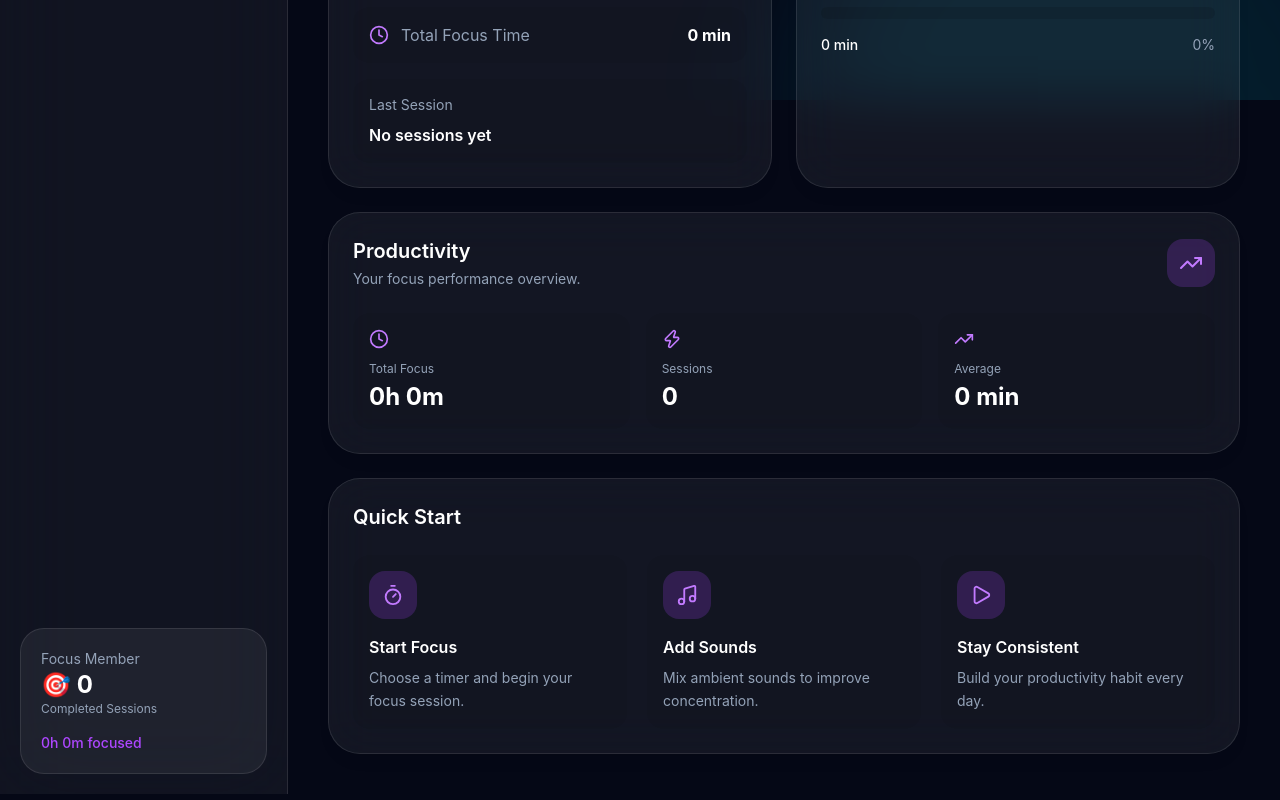
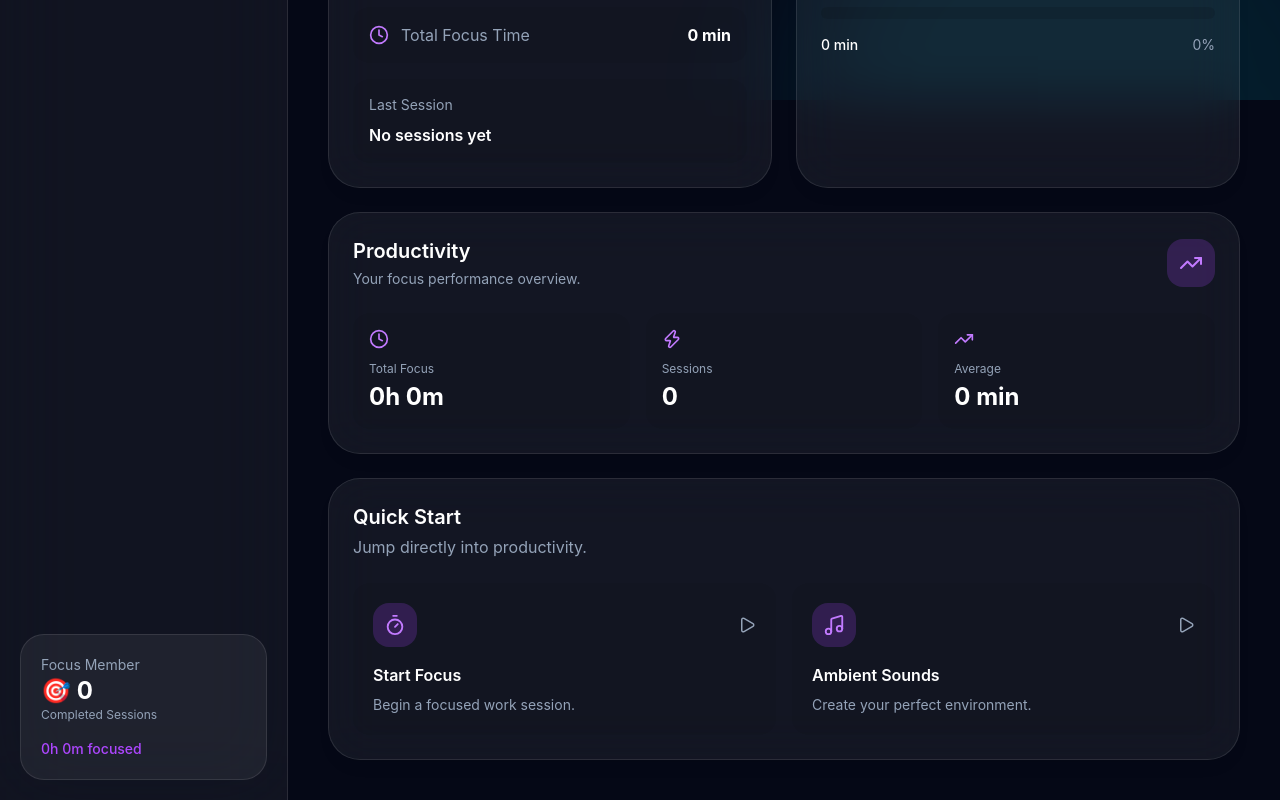
Before and after one commit to djabranemmd/ambient-focus-app, a React (Vite) app: page / in a window 1280 px wide. Shown: the part 700-1500 px from the top of the page. Built offline with nearby package versions, Linux system fonts and the light colour scheme.

Commit message:
feat: add quick start dashboard card

```diff
--- a/src/components/dashboard/QuickStart.jsx
+++ b/src/components/dashboard/QuickStart.jsx
@@ -1,3 +1,7 @@
+import {
+  memo,
+} from "react";
+
 import {
   Play,
   Music,
@@ -6,32 +10,54 @@ import {
 
 import Card from "../ui/Card";
 
+import {
+  useNavigation,
+  PAGES,
+} from "../../context/NavigationContext";
+
+
 
 function QuickStart() {
 
 
-  const steps = [
+  const {
+    setActivePage,
+  } = useNavigation();
+
+
+
+
+  const actions = [
+
     {
+      id: PAGES.FOCUS,
+
+      title: "Start Focus",
+
+      description:
+        "Begin a focused work session.",
+
       icon: Timer,
-      title: "Start Focus",
-      description:
-        "Choose a timer and begin your focus session.",
+
     },
 
+
     {
+      id: PAGES.SOUNDS,
+
+      title: "Ambient Sounds",
+
+      description:
+        "Create your perfect environment.",
+
       icon: Music,
-      title: "Add Sounds",
-      description:
-        "Mix ambient sounds to improve concentration.",
+
     },
 
-    {
-      icon: Play,
-      title: "Stay Consistent",
-      description:
-        "Build your productivity habit every day.",
-    },
   ];
+
+
+
 
 
 
@@ -41,13 +67,14 @@ function QuickStart() {
     <Card>
 
 
+      <div>
+
         <h3
 
           className="
             text-xl
             font-semibold
             theme-text
-          mb-6
           "
 
         >
@@ -57,6 +84,24 @@ function QuickStart() {
         </h3>
 
 
+        <p
+
+          className="
+            theme-text-muted
+            mt-1
+          "
+
+        >
+
+          Jump directly into productivity.
+
+        </p>
+
+
+      </div>
+
+
+
 
 
       <div
@@ -64,36 +109,52 @@ function QuickStart() {
         className="
           grid
           grid-cols-1
-          md:grid-cols-3
-          gap-5
+          sm:grid-cols-2
+          gap-4
+          mt-6
         "
 
       >
 
 
         {
-          steps.map((step) => {
+          actions.map((action) => {
 
 
             const Icon =
-              step.icon;
+              action.icon;
 
 
 
             return (
 
-              <div
+              <button
 
-                key={step.title}
+                key={
+                  action.id
+                }
+
+
+                type="button"
+
+
+                onClick={() =>
+                  setActivePage(
+                    action.id
+                  )
+                }
+
 
                 className="
+                  text-left
                   rounded-2xl
-                  p-4
+                  p-5
                   bg-black/5
                   dark:bg-white/5
+                  hover:bg-purple-500/10
                   transition-all
                   duration-300
-                  hover:-translate-y-1
+                  group
                 "
 
               >
@@ -102,39 +163,72 @@ function QuickStart() {
                 <div
 
                   className="
-                    w-12
-                    h-12
+                    flex
+                    items-center
+                    justify-between
+                  "
+
+                >
+
+                  <div
+
+                    className="
+                      w-11
+                      h-11
                       rounded-2xl
                       bg-purple-500/20
                       flex
                       items-center
                       justify-center
-                    mb-4
                     "
 
                   >
 
                     <Icon
+
                       size={22}
+
                       className="
                         text-purple-400
                       "
+
                     />
 
+
                   </div>
+
+
+
+                  <Play
+
+                    size={18}
+
+                    className="
+                      theme-text-muted
+                      group-hover:text-purple-400
+                      transition-colors
+                    "
+
+                  />
+
+
+                </div>
+
+
 
 
 
                 <h4
 
                   className="
+                    theme-text
                     font-semibold
-                    theme-text
+                    mt-4
                   "
 
                 >
 
-                  {step.title}
+                  {action.title}
 
                 </h4>
 
@@ -144,23 +238,24 @@ function QuickStart() {
                 <p
 
                   className="
+                    theme-text-muted
                     text-sm
-                    theme-text-muted
                     mt-2
-                    leading-relaxed
                   "
 
                 >
 
-                  {step.description}
+                  {action.description}
 
                 </p>
 
 
 
-              </div>
+              </button>
+
 
             );
+
 
           })
         }
@@ -179,4 +274,4 @@ function QuickStart() {
 
 
 
-export default QuickStart;
+export default memo(QuickStart);
```
Lines whose indentation alone changed are shown as unchanged.
